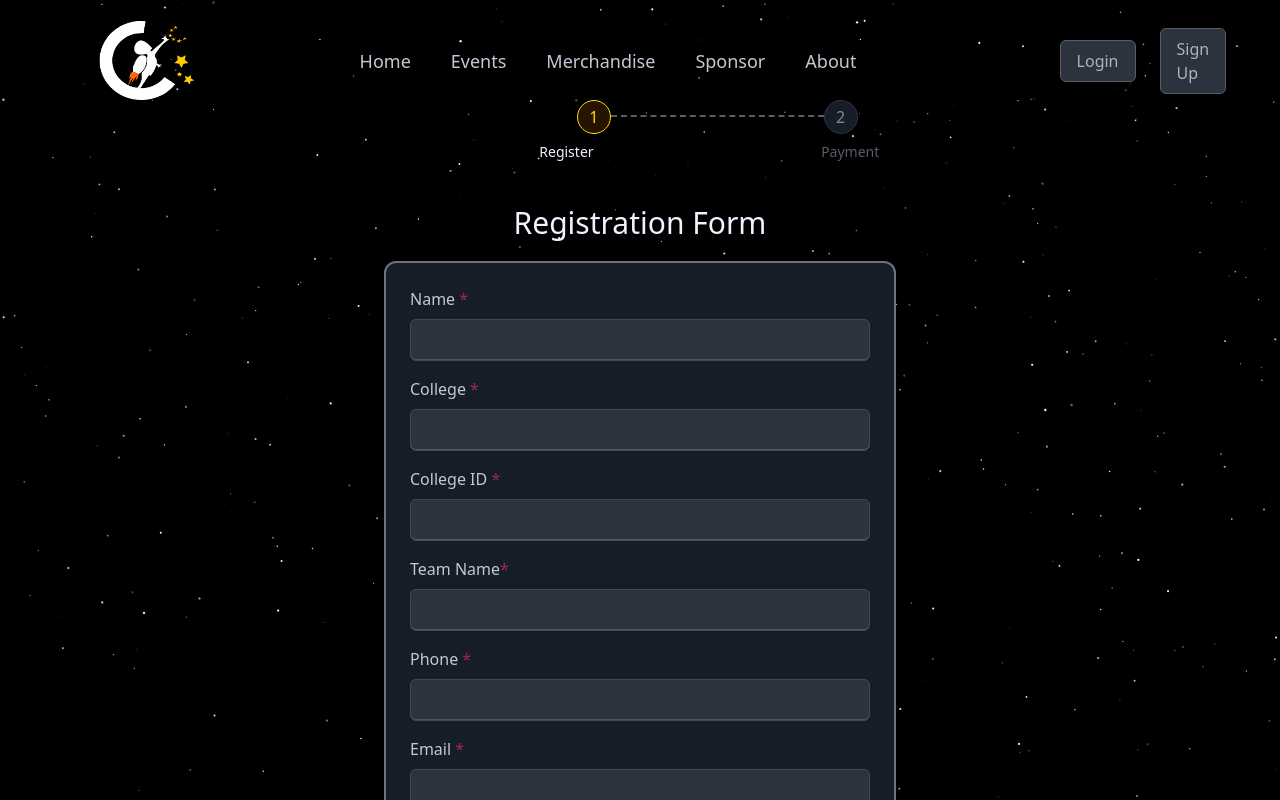
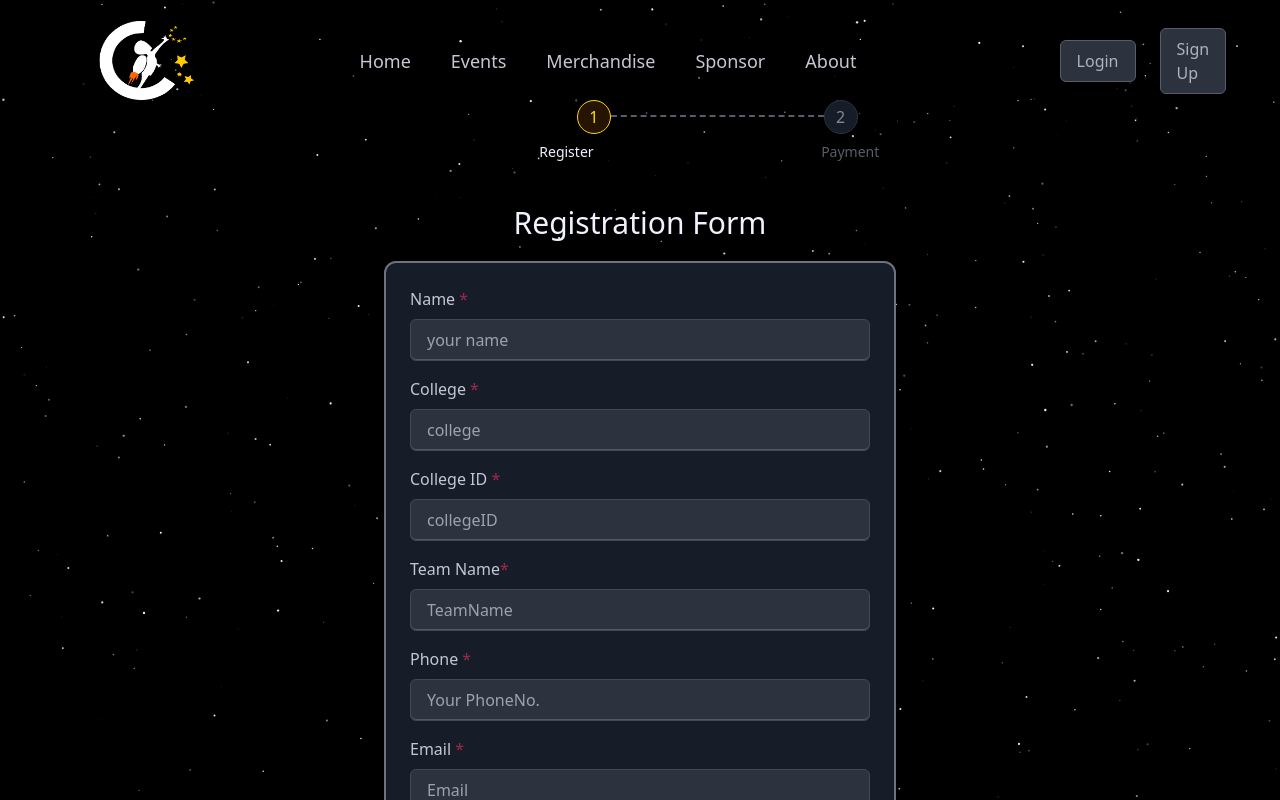
Before and after one commit to Rahul-Shukla0602/Conscientia2k23, a React (Create React App) app: page /event/registerEvent/1 in a window 1280 px wide. Built offline with nearby package versions, Linux system fonts and the light colour scheme.

Commit message:
required added

```diff
--- a/src/components/RegisterEvent/Register.js
+++ b/src/components/RegisterEvent/Register.js
@@ -140,10 +140,12 @@ const Register = () => {
         </p>
 
         <label className=' form-style text-richblack-5'>
-          <p className=' text-richblack-25 mt-[10px]  text-xl '>Payment ID: </p>
+          <p className=' text-richblack-25 mt-[10px]  text-xl'>Payment ID: </p>
           <input type='text'
+           placeholder='paymentID'
            id="paymentID"
-          {...register("paymentID")}
+
+          {...register("paymentID", { required: true })}
           style={{
                       boxShadow: "inset 0px -1px 0px rgba(255, 255, 255, 0.18)",
           }}
--- a/src/components/RegisterEvent/index.js
+++ b/src/components/RegisterEvent/index.js
@@ -179,6 +179,7 @@ export default function RegistrationForm() {
           {...register("name", { required: true })}
           type="text"
           id="name"
+          placeholder="your name"
           style={{
                       boxShadow: "inset 0px -1px 0px rgba(255, 255, 255, 0.18)",
           }}
@@ -199,6 +200,7 @@ export default function RegistrationForm() {
           {...register("college", { required: true })}
           type="text"
           id="college"
+          placeholder="college"
           style={{
                       boxShadow: "inset 0px -1px 0px rgba(255, 255, 255, 0.18)",
           }}
@@ -219,6 +221,7 @@ export default function RegistrationForm() {
           {...register("collegeId", { required: true })}
           type="text"
           id="collegeId"
+          placeholder="collegeID"
           style={{
                       boxShadow: "inset 0px -1px 0px rgba(255, 255, 255, 0.18)",
           }}
@@ -241,6 +244,7 @@ export default function RegistrationForm() {
               {...register("teamName")}
               type="text"
               id="teamName"
+              placeholder="TeamName"
               style={{
                           boxShadow: "inset 0px -1px 0px rgba(255, 255, 255, 0.18)",
               }}
@@ -263,6 +267,7 @@ export default function RegistrationForm() {
           {...register("phone", { required: true })}
           type="text"
           id="phone"
+          placeholder="Your PhoneNo."
           style={{
                       boxShadow: "inset 0px -1px 0px rgba(255, 255, 255, 0.18)",
           }}
@@ -282,6 +287,7 @@ export default function RegistrationForm() {
         <input
           {...register("email", { required: true })}
           type="email"
+          placeholder="Email"
           id="email"
           style={{
                       boxShadow: "inset 0px -1px 0px rgba(255, 255, 255, 0.18)",
@@ -303,6 +309,7 @@ export default function RegistrationForm() {
           {...register("aadhar", { required: true })}
           type="text"
           id="aadhar"
+          placeholder="aadhar"
           style={{
                       boxShadow: "inset 0px -1px 0px rgba(255, 255, 255, 0.18)",
           }}
@@ -330,6 +337,7 @@ export default function RegistrationForm() {
                 <input
                   {...register(`teamMembers[${index}].name`)}
                   type="text"
+                  placeholder="name"
                   id={`teamMembers[${index}].name`}
                   style={{
                       boxShadow: "inset 0px -1px 0px rgba(255, 255, 255, 0.18)",
@@ -351,6 +359,7 @@ export default function RegistrationForm() {
                 <input
                   {...register(`teamMembers[${index}].phone`)}
                   type="text"
+                  placeholder="Phone no."
                   id={`teamMembers[${index}].phone`}
                   style={{
                       boxShadow: "inset 0px -1px 0px rgba(255, 255, 255, 0.18)",
@@ -372,6 +381,7 @@ export default function RegistrationForm() {
                 <input
                   {...register(`teamMembers[${index}].email`)}
                   type="email"
+                  placeholder="email"
                   id={`teamMembers[${index}].email`}
                   style={{
                       boxShadow: "inset 0px -1px 0px rgba(255, 255, 255, 0.18)",
@@ -394,6 +404,7 @@ export default function RegistrationForm() {
                   {...register(`teamMembers[${index}].aadhar`)}
                   type="text"
                   id={`teamMembers[${index}].aadhar`}
+                  placeholder="aadhar"
                   style={{
                       boxShadow: "inset 0px -1px 0px rgba(255, 255, 255, 0.18)",
                   }}
```
